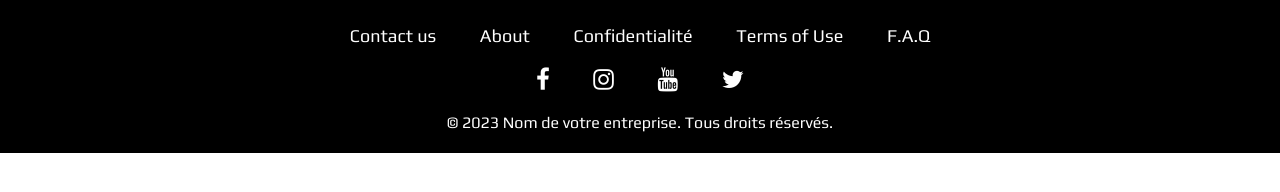
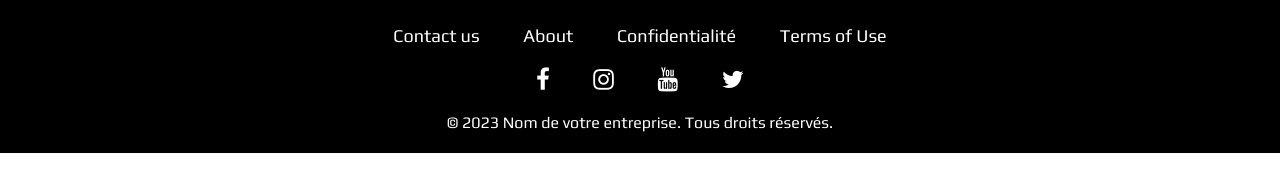
Before and after one commit to Pitohuyy/BookWorld, a website: page Public/footer.html in a window 1280 px wide. Drawn offline with Linux system fonts and the light colour scheme.

Commit message:
Update footer.html

```diff
--- a/Public/footer.html
+++ b/Public/footer.html
@@ -16,7 +16,6 @@
             <a href="about.html" target="_blank" class="footer-btn">About</a>
             <a href="#" class="footer-btn">Confidentialité</a>
             <a href="#" class="footer-btn">Terms of Use</a>
-            <a href="F.A.Q.html"  target="_blank" class="footer-btn">F.A.Q</a>
         </div>
 
         <div class="footer-social">
```
